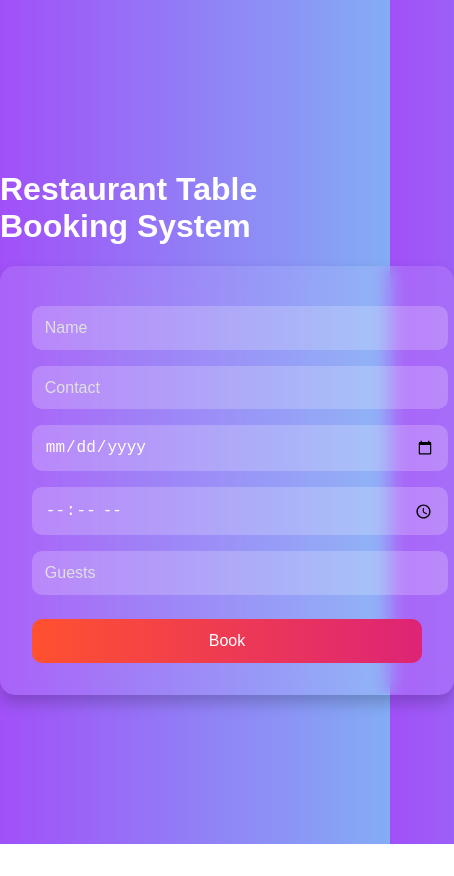
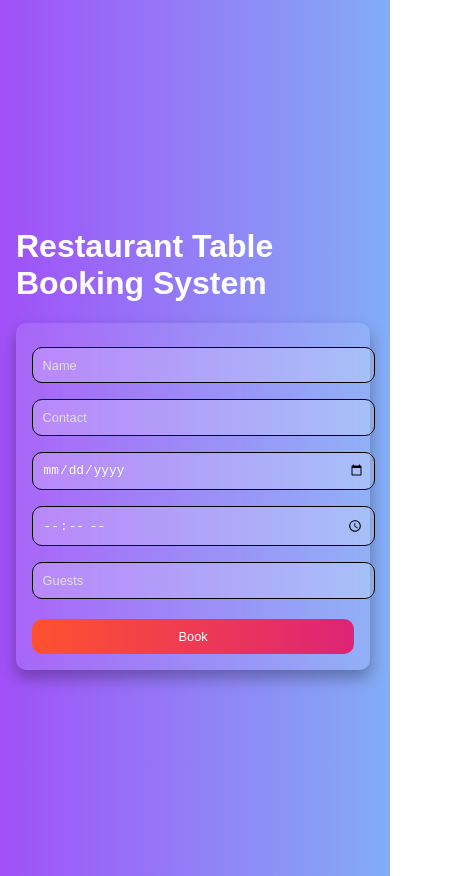
Before and after one commit to Anuraj4/Restaurant-Table-Booking-System, a Next.js app in the folder frontend/: page / in a window 390 px wide. Shown: the whole page, 454 px wide, since content can reach past the window. Before the commit the page ends 844 px from the top, so only its background shows below. Built offline with nearby package versions, Linux system fonts and the light colour scheme.

Commit message:
Improving the responsiveness and toast notifications

```diff
--- a/frontend/components/BookingForm.js
+++ b/frontend/components/BookingForm.js
@@ -44,12 +44,12 @@ const BookingForm = () => {
       console.error(err);
       // Show error toast notification
       toast.error('Error creating booking. Please try again.', {
-        position: 'top-right',
+        position: 'top-center',
         autoClose: 3000,
-        hideProgressBar: false,
+        hideProgressBar: true,
         closeOnClick: true,
         pauseOnHover: true,
-        draggable: true
+        draggable: false
       });
     }
   };
--- a/frontend/styles/globals.css
+++ b/frontend/styles/globals.css
@@ -15,7 +15,7 @@ form {
     background: rgba(255, 255, 255, 0.1);
     padding: 2rem;
     border-radius: 15px;
-    box-shadow: 0 8px 15px rgba(0, 0, 0, 0.2);
+    box-shadow: 0 8px 15px rgba(0, 0, 0, 0.3);
     backdrop-filter: blur(10px);
     max-width: 400px;
     width: 100%;
@@ -27,7 +27,7 @@ input {
     width: 100%;
     padding: 0.8rem;
     margin: 0.5rem 0;
-    border: none;
+    border: 1px solid black;
     border-radius: 10px;
     outline: none;
     background: rgba(255, 255, 255, 0.2);
@@ -100,3 +100,53 @@ button {
     background: #dc3545;
     color: white;
 }
+/* For Small Tablets and Large Phones (Portrait) */
+@media (max-width: 768px) {
+    body {
+        flex-direction: column;
+        padding: 1rem;
+    }
+
+    form {
+        padding: 1.5rem;
+        max-width: 90%;
+    }
+
+    input, button {
+        font-size: 0.9rem;
+        padding: 0.7rem;
+    }
+}
+
+/* For Small Phones (Portrait) */
+@media (max-width: 576px) {
+    form {
+        padding: 1rem;
+        border-radius: 10px;
+    }
+
+    input, button {
+        font-size: 0.8rem;
+        padding: 0.6rem;
+    }
+
+    button {
+        margin-top: 0.8rem;
+    }
+}
+
+/* For Extra Small Devices (320px width) */
+@media (max-width: 375px) {
+    form {
+        padding: 0.8rem;
+    }
+
+    input, button {
+        font-size: 0.75rem;
+        padding: 0.5rem;
+    }
+
+    button {
+        margin-top: 0.6rem;
+    }
+}
```
